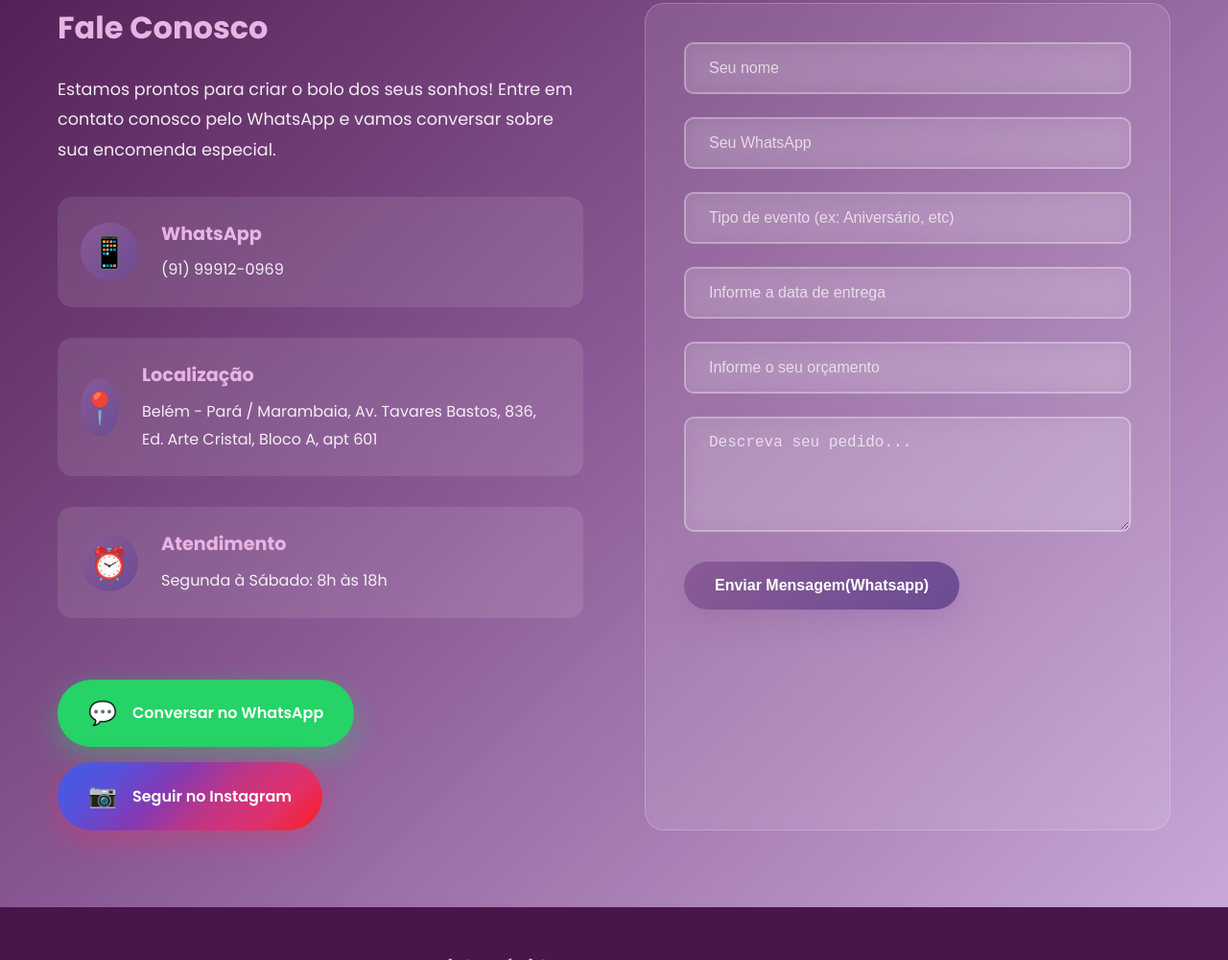
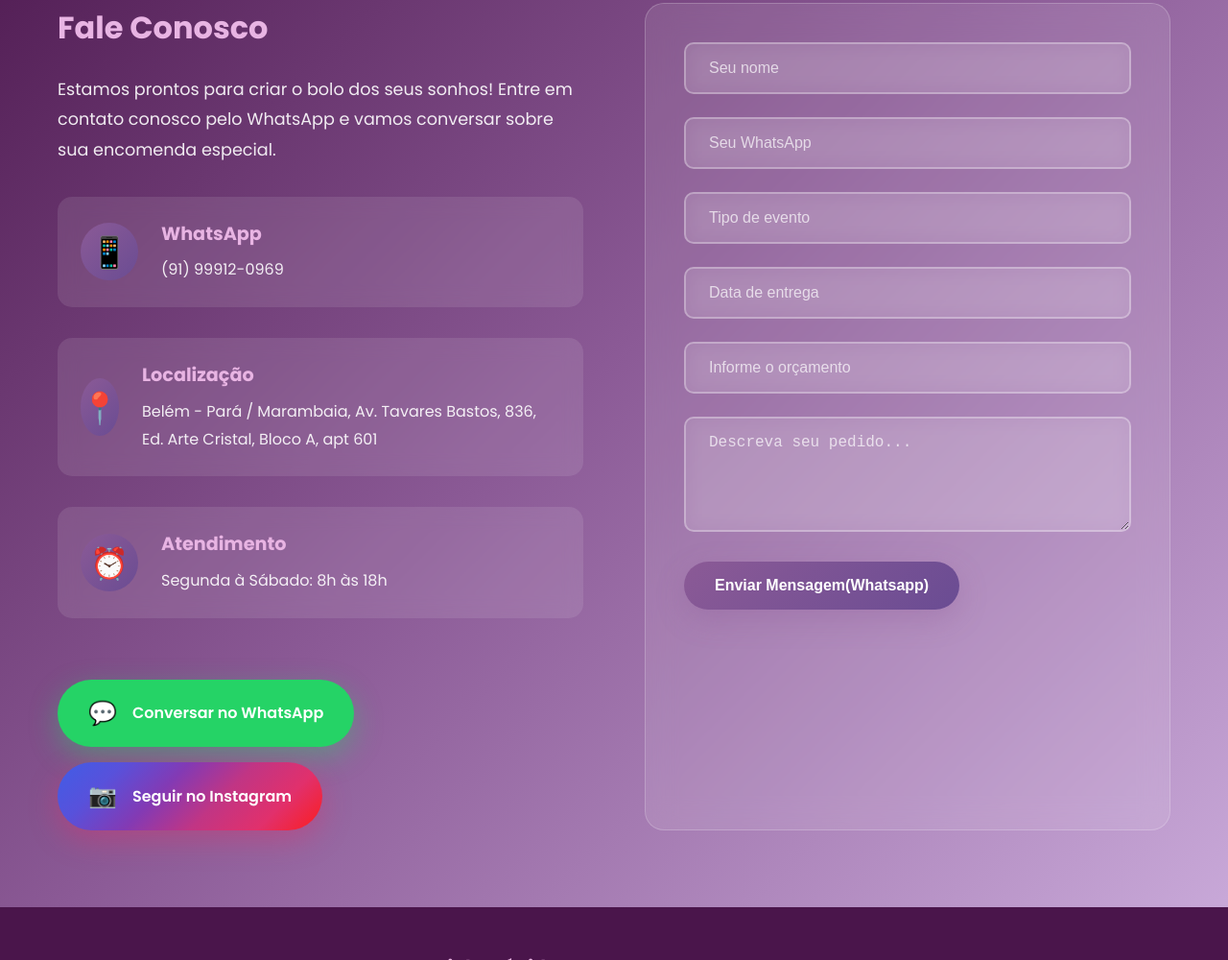
Before and after one commit to belasmagias/belasmagias, a plain HTML site: page index.html in a window 1280 px wide. Shown: the part 4519-5519 px from the top of the page at 96% size. Drawn offline with Linux system fonts and the light colour scheme.

Commit message:
Update index.html

```diff
--- a/index.html
+++ b/index.html
@@ -303,13 +303,13 @@
                             <input type="tel" placeholder="Seu WhatsApp" id="phone" required>
                         </div>
                         <div class="form-group">
-                            <input type="text" placeholder="Tipo de evento (ex: Aniversário, etc)" id="event-type" required>
+                            <input type="text" placeholder="Tipo de evento" id="event-type" required>
                         </div>
                         <div class="form-group">
-                            <input type="text" placeholder="Informe a data de entrega" id="date" required>
+                            <input type="text" placeholder="Data de entrega" id="date" required>
                         </div>
                         <div class="form-group">
-                            <input type="text" placeholder="Informe o seu orçamento" id="budget">
+                            <input type="text" placeholder="Informe o orçamento" id="budget">
                         </div>
                         <div class="form-group">
                             <textarea placeholder="Descreva seu pedido..." rows="4" id="message"></textarea>
```
